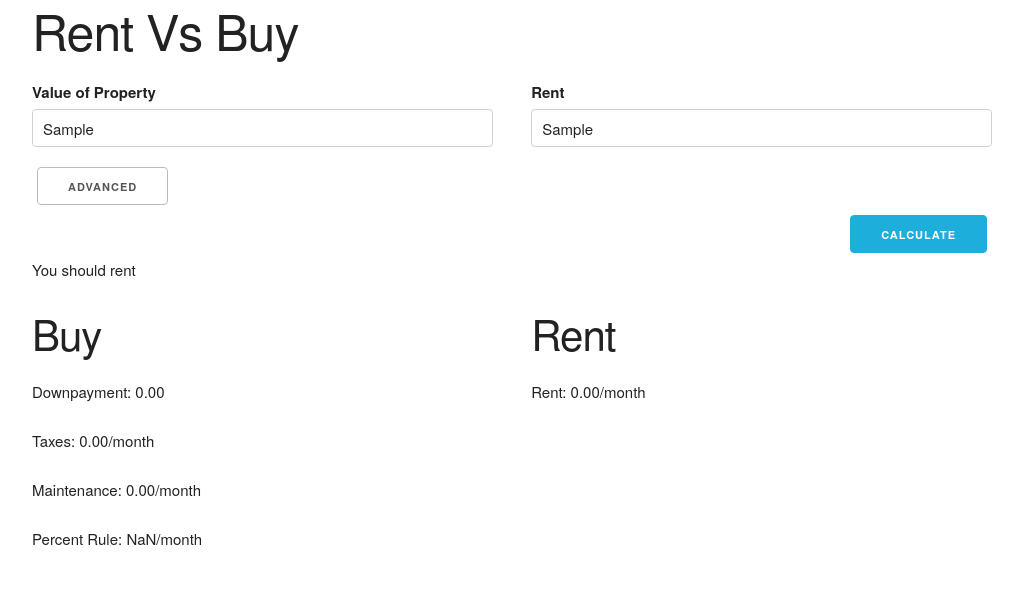
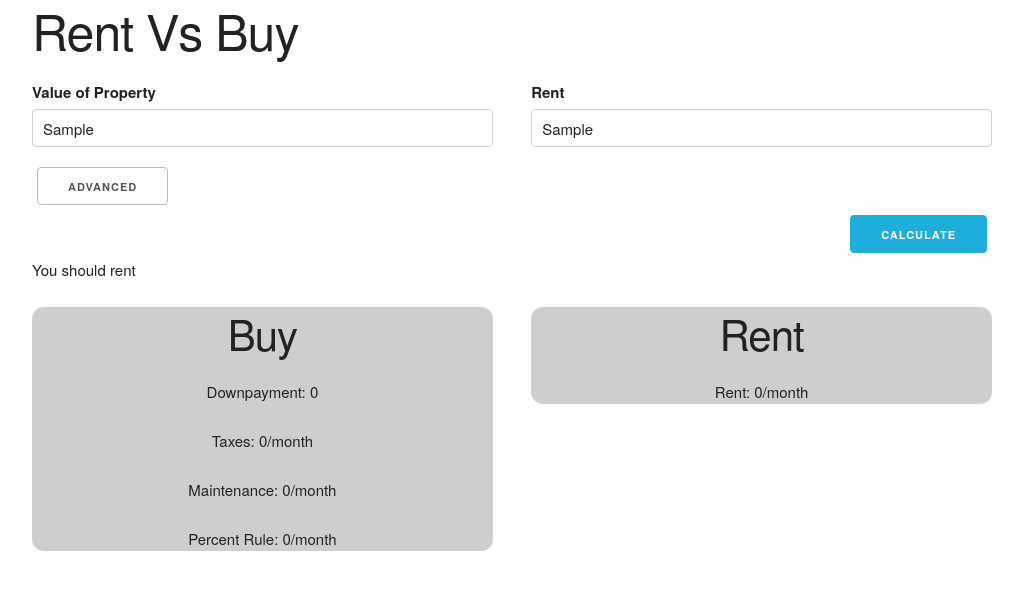
Before and after one commit to cyores/rentvbuy, a React (Create React App) app: page / in a window 1280 px wide. Both pictures are taken after typing "Sample", "Sample" into the empty fields and a click on the button "CALCULATE". Shown: the top 590 px of the page, without its empty margins (128-1151 px from the left). Built offline with nearby package versions, Linux system fonts and the light colour scheme.

Commit message:
Fixed calculation bug, add a sheet component for styling later

```diff
--- a/src/App.js
+++ b/src/App.js
@@ -3,6 +3,7 @@ import React from 'react';
 // Components
 import Button from "./components/Button";
 import TextInput from "./components/TextInput";
+import Sheet from './components/Sheet';
 
 
 class App extends React.Component {
@@ -33,8 +34,8 @@ class App extends React.Component {
 
     calculate() {
         let s = this.state;
-        s.calcs.downpayment = (s.VOP * s.DP).toFixed(2);
-        s.calcs.rent = (s.RENT).toFixed(2);
+        s.calcs.downpayment = parseFloat((s.VOP * s.DP).toFixed(2));
+        s.calcs.rent = parseFloat((s.RENT).toFixed(2));
 
         if(s.TAX > 0) {
             s.calcs.taxes = s.TAX;
@@ -42,7 +43,7 @@ class App extends React.Component {
         else {
             s.calcs.taxes = (s.VOP * 0.01) / 12; // asume taxes at 1% of VOP
         }
-        s.calcs.taxes = (s.calcs.taxes).toFixed(2);
+        s.calcs.taxes = parseFloat((s.calcs.taxes).toFixed(2));
 
         if(s.CF > 0) {
             console.log('m', ((s.VOP * 0.005) / 12));
@@ -52,9 +53,9 @@ class App extends React.Component {
         else {
             s.calcs.maint = (s.VOP * 0.01) / 12; // assume maintenance of 1% if no condo fee
         }
-        s.calcs.maint = (s.calcs.maint).toFixed(2);
+        s.calcs.maint = parseFloat((s.calcs.maint).toFixed(2));
 
-        s.calcs.percentRule = ((s.VOP * (s.SMA - s.REA) + s.calcs.maint + s.calcs.taxes) / 12).toFixed(2);
+        s.calcs.percentRule = parseFloat(((s.VOP * (s.SMA - s.REA) + s.calcs.maint + s.calcs.taxes) / 12).toFixed(2));
 
         if(s.calcs.percentRule < s.calcs.rent) {
             s.calcs.buy = true;
@@ -150,15 +151,17 @@ class App extends React.Component {
                             </div>
                             <div className="row">
                                 <div className="six columns">
-                                    <h2>Buy</h2>
-                                    <p>Downpayment: {this.state.calcs.downpayment}</p>
-                                    <p>Taxes: {this.state.calcs.taxes}/month</p>
-                                    <p>Maintenance: {this.state.calcs.maint}/month</p>
-                                    <p>Percent Rule: {this.state.calcs.percentRule}/month</p>
+                                    <Sheet title={"Buy"}>
+                                        <p>Downpayment: {this.state.calcs.downpayment}</p>
+                                        <p>Taxes: {this.state.calcs.taxes}/month</p>
+                                        <p>Maintenance: {this.state.calcs.maint}/month</p>
+                                        <p>Percent Rule: {this.state.calcs.percentRule}/month</p>
+                                    </Sheet>
                                 </div>
                                 <div className="six columns">
-                                    <h2>Rent</h2>
-                                    <p>Rent: {this.state.calcs.rent}/month</p>
+                                    <Sheet title={"Rent"}>
+                                        <p>Rent: {this.state.calcs.rent}/month</p>
+                                    </Sheet>
                                 </div>
                             </div>
                         </React.Fragment>
--- /dev/null
+++ b/src/components/Sheet.js
@@ -0,0 +1,23 @@
+import React, { Component } from "react";
+import styled from "styled-components";
+
+const StyledSheet = styled.div`
+    width: 100%;
+    border-radius: 1.2rem;
+    background-color: #cecece;
+    text-align: center
+`;
+
+class Sheet extends Component {
+    render() {
+        return (
+            <StyledSheet>
+                <h2>{this.props.title}</h2>
+                {this.props.children}
+            </StyledSheet>
+
+        );
+    }
+}
+
+export default Sheet;
```
